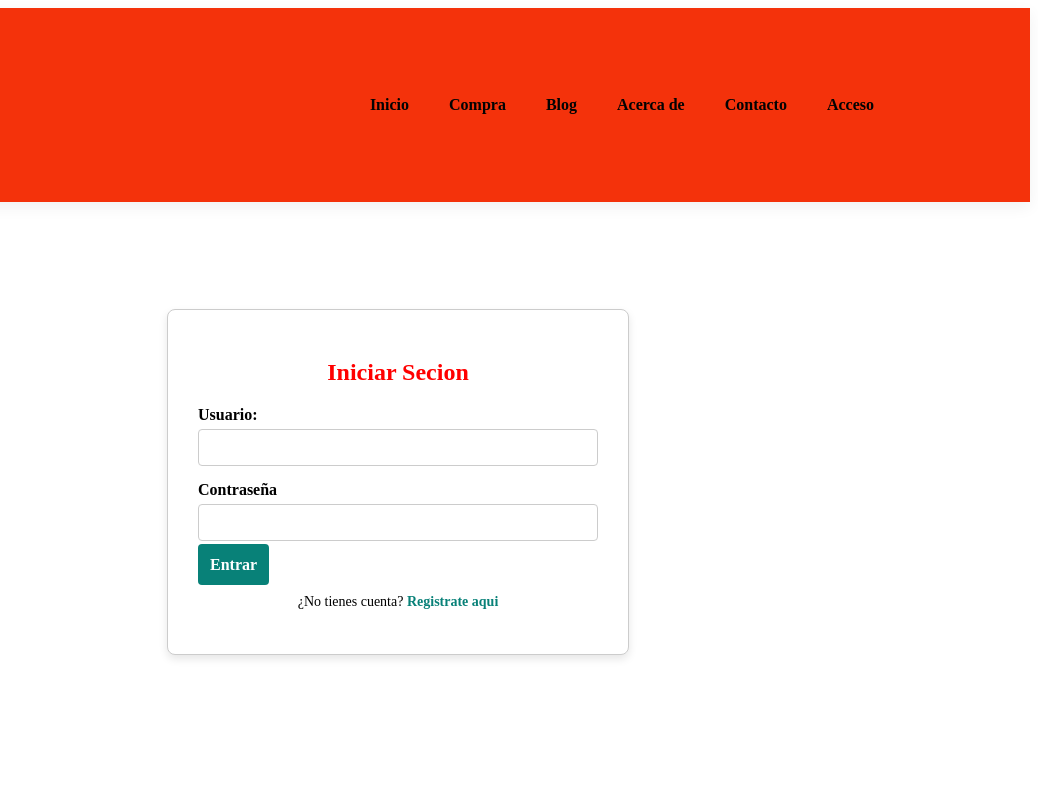
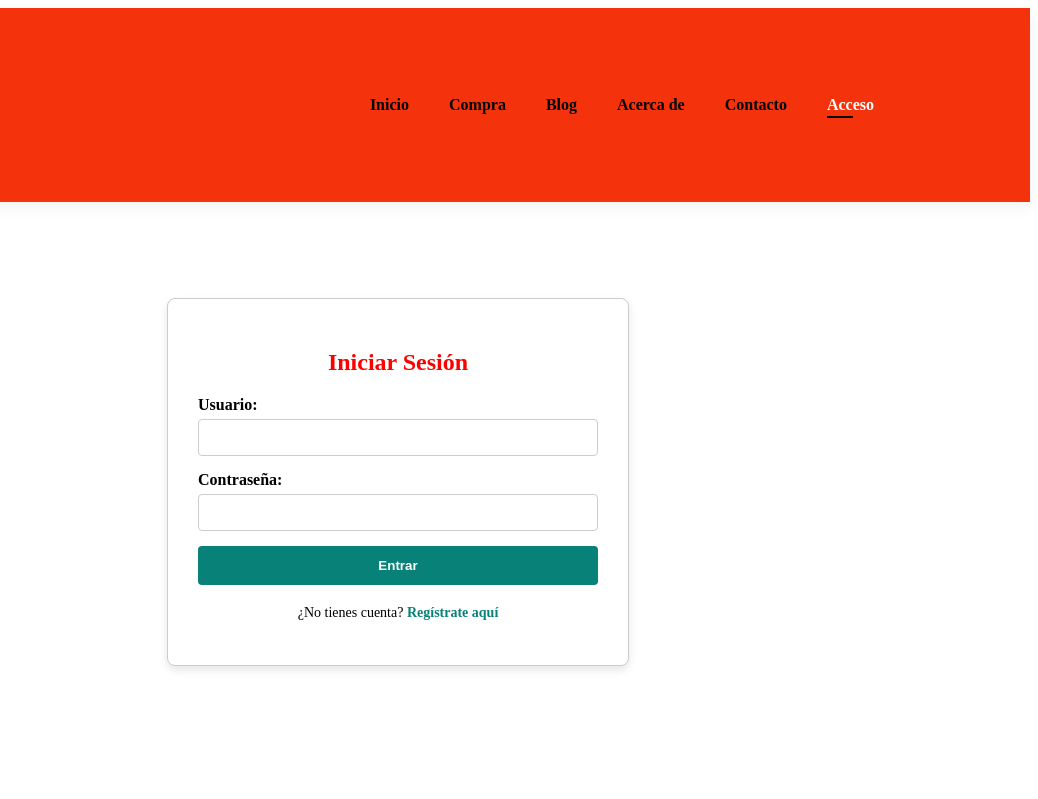
Before and after one commit to Takashy54/mendez-motos, a plain HTML site: page frontend/login.html in a window 1280 px wide. Shown: the top 799 px of the page, 242-1280 px from the left. Drawn offline with Linux system fonts and the light colour scheme; files that its build step writes are made by us from their sources; files whose address does not match are found by name.

Commit message:
Fix typos and improve HTML structure in login page

```diff
--- a/frontend/login.html
+++ b/frontend/login.html
@@ -3,13 +3,15 @@
 <head>
     <meta charset="UTF-8">
     <meta name="viewport" content="width=device-width, initial-scale=1.0">
-    <title>Iniciar Sesion - MENDEZ MOTOS</title>
+    <title>Iniciar Sesión - MENDEZ MOTOS</title>
     <link rel="stylesheet" href="styles.css">
     <link rel="stylesheet" href="https://pro.fontawesome.com/releases/v5.10.0/css/all.css"/>
 </head>
 <body>
+
     <section id="header">
         <a href="index.html"><img src="logo.jpg" class="logo" alt="Logo"></a>
+
         <div>
             <ul id="navbar">
                 <li><a href="index.html">Inicio</a></li>
@@ -17,51 +19,44 @@
                 <li><a href="blog.html">Blog</a></li>
                 <li><a href="about.html">Acerca de</a></li>
                 <li><a href="contact.html">Contacto</a></li>
-      <li><a href="">Acceso</a></li>
+                <li><a class="active" href="login.html">Acceso</a></li>
                 <li id="lg-bag"><a href="cart.html"><i class="far fa-shopping-bag"></i></a></li>
-      <a href="#" id="close"><i class="far fa-times"></i></a>
             </ul>
         </div>
     </section>
 
-<section class="section-p1" style="display:flex; justify-content: center; align-items: center; min-height: 60vh;">
+    <section class="section-p1" style="display: flex; justify-content: center; align-items: center; min-height: 60vh;">
         <div id="auth-container" style="width: 100%; max-width: 400px; padding: 30px; border: 1px solid #ccc; border-radius: 8px; background: #fff; box-shadow: 0 4px 8px rgba(0,0,0,0.1);">
-
-    <h2 id="auth-title" style="text-align: center; margin-bottom: 20px;">Iniciar Secion</h2>
+            <h2 id="auth-title" style="text-align: center; margin-bottom: 20px;">Iniciar Sesión</h2>
 
             <form id="auth-form">
                 <div style="margin-bottom: 15px;">
-    <label for="usuario" style="display: block; margin-bottom: 5px; font-weight: bold">Usuario:</label>
-
+                    <label for="usuario" style="display: block; margin-bottom: 5px; font-weight: bold;">Usuario:</label>
                     <input type="text" id="usuario" required style="width: 100%; padding: 10px; border: 1px solid #ccc; border-radius: 4px; box-sizing: border-box;">
                 </div>
 
                 <div style="margin-bottom: 15px;">
-
-    <label for="password" style="display: block; margin-bottom: 5px; font-weight: bold">Contraseña</label>
-
+                    <label for="password" style="display: block; margin-bottom: 5px; font-weight: bold;">Contraseña:</label>
                     <input type="password" id="password" required style="width: 100%; padding: 10px; border: 1px solid #ccc; border-radius: 4px; box-sizing: border-box;">
                 </div>
 
-<bottom type="submit" id="btn-submit" style="width: 100%; padding: 12px; background-color: #088178; color: white; border: none; border-radius: 4px; font-weight: bold; cursor: pointer;">
-  Entrar</bottom>
+                <button type="submit" id="btn-submit" style="width: 100%; padding: 12px; background-color: #088178; color: white; border: none; border-radius: 4px; font-weight: bold; cursor: pointer;">
+                    Entrar
+                </button>
             </form>
 
             <p style="margin-top: 20px; text-align: center; font-size: 14px;">
                 <span id="toggle-text">¿No tienes cuenta?</span>
-<a href="#" id="toggle-auth" style="color:#088178; font-weight: bold; text-decoration: none;">Registrate aqui</a>
-
+                <a href="#" id="toggle-auth" style="color: #088178; font-weight: bold; text-decoration: none;">Regístrate aquí</a>
             </p>
-
         </div>
-
     </section>
 
     <footer class="section-p1">
         <div class="col">
             <h4>Contacto</h4>
-    <p><strong>Direccion:</strong>calle 130 D Bis 104-03 Bogota Colombia</p>
-    <p><strong>Telefono:</strong>3209626370</p>
+            <p><strong>Direccion: </strong>calle 130 D Bis 104 - 03 Bogota Colombia</p>
+            <p><strong>Telefono: </strong>3209626370</p>
         </div>
     </footer>
 
```
Lines whose indentation alone changed are shown as unchanged.
